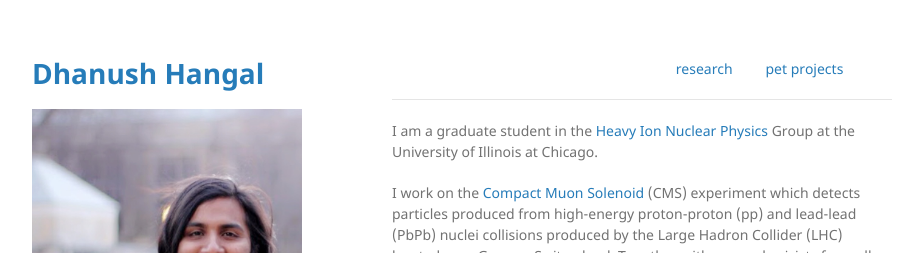
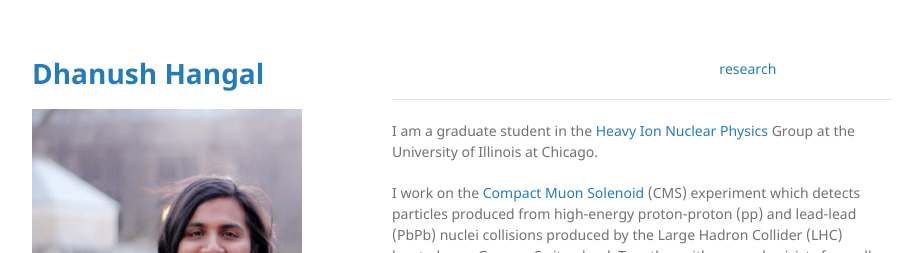
Before and after one commit to dhanushhangal/dhanushhangal.github.io, a Jekyll site: the page built from index.md, in a window 1280 px wide. Shown: the top 253 px of the page, without its empty margins (178-1101 px from the left). Built offline with Jekyll 4.4.1, drawn with Linux system fonts in a browser that asks for light colours; the repository's description, which GitHub fills in, is left out.

Commit message:
Update index.md

```diff
--- a/index.md
+++ b/index.md
@@ -2,7 +2,7 @@
 layout: default
 ---
 
- &nbsp; &nbsp; &nbsp; &nbsp; &nbsp; &nbsp; &nbsp; &nbsp; &nbsp; &nbsp; &nbsp; &nbsp; &nbsp; &nbsp; &nbsp; &nbsp;  &nbsp; &nbsp; &nbsp; &nbsp; &nbsp; &nbsp; &nbsp; &nbsp; &nbsp; &nbsp; &nbsp; &nbsp; &nbsp; &nbsp; &nbsp; &nbsp;  &nbsp; &nbsp; &nbsp; &nbsp; &nbsp; &nbsp; &nbsp; [research](./research.html) &nbsp; &nbsp; &nbsp; &nbsp; [pet projects](./pet-projects.html)
+ &nbsp; &nbsp; &nbsp; &nbsp; &nbsp; &nbsp; &nbsp; &nbsp; &nbsp; &nbsp; &nbsp; &nbsp; &nbsp; &nbsp; &nbsp; &nbsp;  &nbsp; &nbsp; &nbsp; &nbsp; &nbsp; &nbsp; &nbsp; &nbsp; &nbsp; &nbsp; &nbsp; &nbsp; &nbsp; &nbsp; &nbsp; &nbsp;  &nbsp; &nbsp; &nbsp; &nbsp; &nbsp; &nbsp; &nbsp; &nbsp; &nbsp; &nbsp; &nbsp; &nbsp; &nbsp; [research](./research.html)
 
 * * *
 
```
